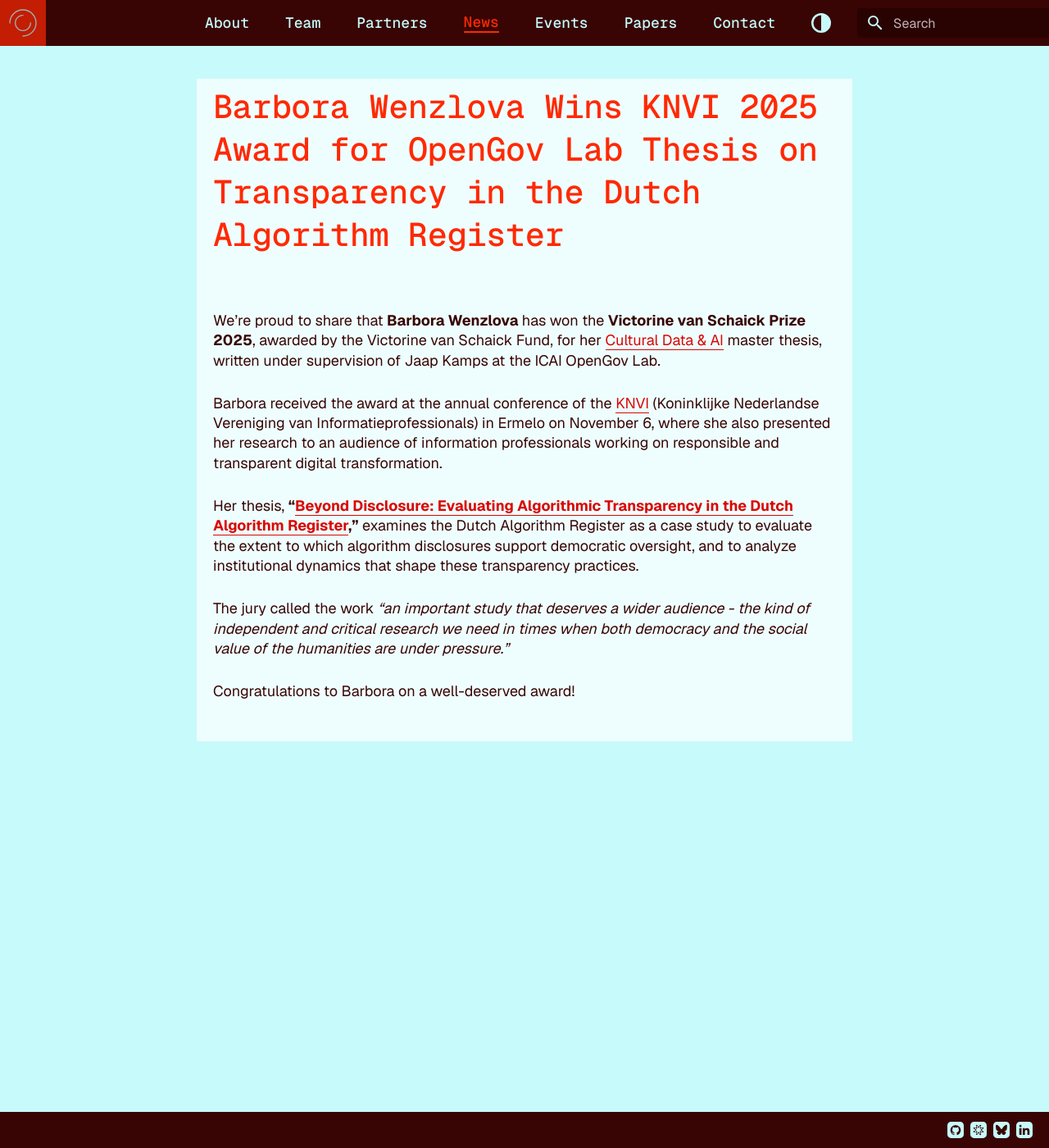
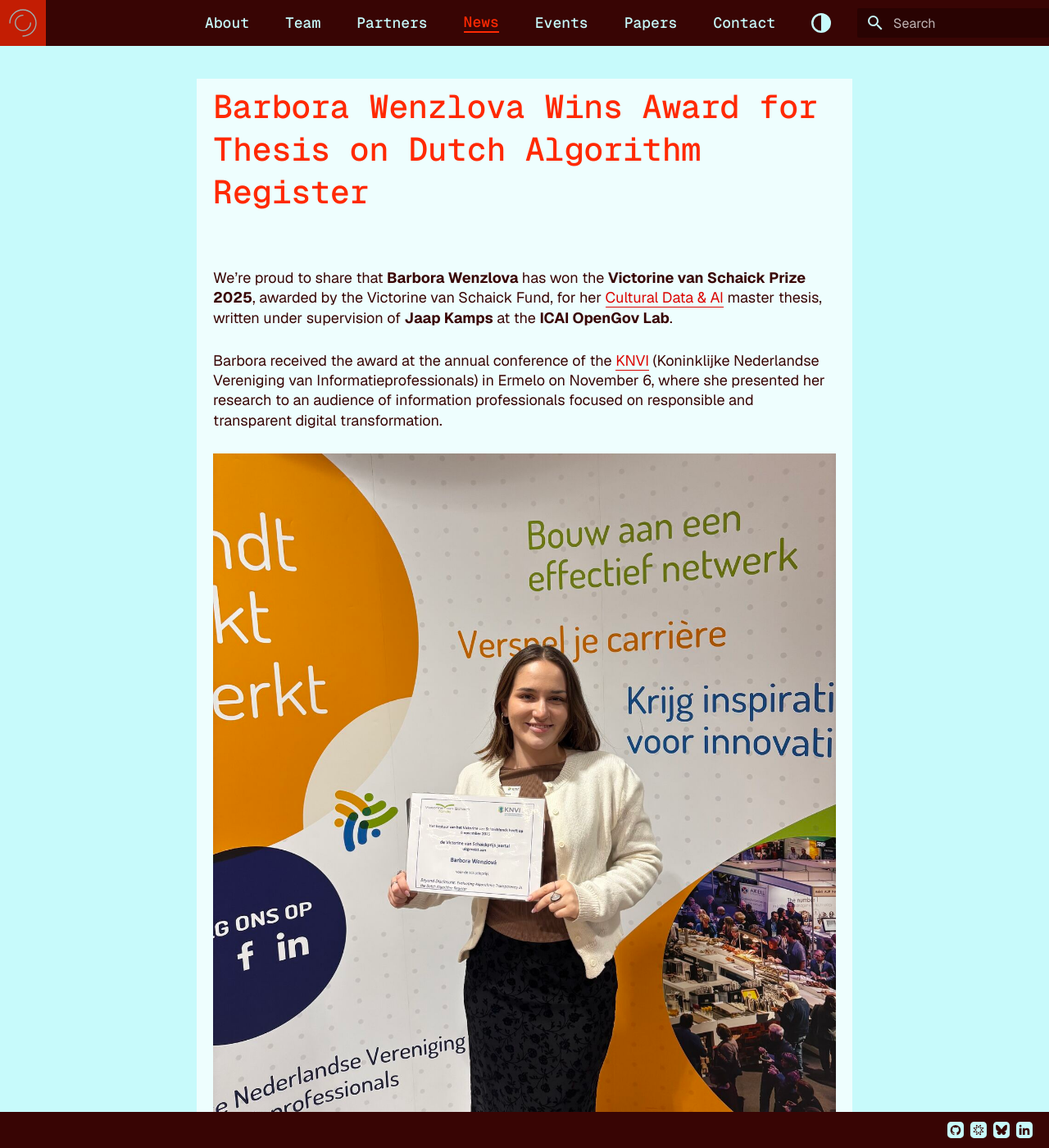
Before and after one commit to opengov-lab/opengov-lab.github.io, an MkDocs documentation site: the page built from docs/blog/posts/20251117-barbora-wins-knvi-award-opengov-thesis/barbora-knvi-2025-algorithm-register-transparency.md, in a window 1280 px wide and 1400 px high. Shown: the whole window at 82% size. Built offline with MkDocs 1.6.1 and Material for MkDocs 9.7.7, drawn with Linux system fonts in a browser that asks for light colours; some web fonts are replaced; some of the changed text lies outside the part shown.

Commit message:
shorter title + add photo

```diff
--- a/docs/blog/posts/20251117-barbora-wins-knvi-award-opengov-thesis/barbora-knvi-2025-algorithm-register-transparency.md
+++ b/docs/blog/posts/20251117-barbora-wins-knvi-award-opengov-thesis/barbora-knvi-2025-algorithm-register-transparency.md
@@ -5,22 +5,23 @@
   - awards
 authors:
   - dgraus
-title: Barbora Wenzlova Wins KNVI 2025 Award for Thesis on Transparency in the Dutch Algorithm Register
+title: Barbora Wenzlova Wins Award for Thesis on Dutch Algorithm Register
 description: Barbora Wenzlova wins the KNVI 2025 Award for her OpenGov Lab thesis on transparency in the Dutch Algorithm Register, written under the supervision of Jaap Kamps.
 image: barbora-knvi-2025.jpg
 ---
 
-# Barbora Wenzlova Wins KNVI 2025 Award for OpenGov Lab Thesis on Transparency in the Dutch Algorithm Register
+# Barbora Wenzlova Wins Award for Thesis on Dutch Algorithm Register
 
+We’re proud to share that **Barbora Wenzlova** has won the **Victorine van Schaick Prize 2025**, awarded by the Victorine van Schaick Fund, for her [Cultural Data & AI](https://www.uva.nl/shared-content/programmas/en/masters/cultural-data-ai/cultural-data-and-artificial-intelligence.html) master thesis, written under supervision of **Jaap Kamps** at the **ICAI OpenGov Lab**.
 
-We’re proud to share that **Barbora Wenzlova** has won the **Victorine van Schaick Prize 2025**, awarded by the Victorine van Schaick Fund, for her [Cultural Data & AI](https://www.uva.nl/shared-content/programmas/en/masters/cultural-data-ai/cultural-data-and-artificial-intelligence.html) master thesis, written under  supervision of Jaap Kamps at the ICAI OpenGov Lab.
+Barbora received the award at the annual conference of the [KNVI](https://www.knvi.nl/) (Koninklijke Nederlandse Vereniging van Informatieprofessionals) in Ermelo on November 6, where she presented her research to an audience of information professionals focused on responsible and transparent digital transformation.
 
-Barbora received the award at the annual conference of the [KNVI](https://www.knvi.nl/) (Koninklijke Nederlandse Vereniging van Informatieprofessionals) in Ermelo on November 6, where she also presented her research to an audience of information professionals working on responsible and transparent digital transformation.
+![Barbora receiving the KNVI 2025 Award](barbora-knvi-2025.jpg){ loading=lazy }
 
 <!-- more -->
 
-Her thesis, **“[Beyond Disclosure: Evaluating Algorithmic Transparency in the Dutch Algorithm Register](https://scripties.uba.uva.nl/search?id=c13578141),”** examines the Dutch Algorithm Register as a case study to evaluate the extent to which algorithm disclosures support democratic oversight, and to analyze institutional dynamics that shape these transparency practices.
+Her thesis, **“[Beyond Disclosure: Evaluating Algorithmic Transparency in the Dutch Algorithm Register](https://scripties.uba.uva.nl/search?id=c13578141),”** examines the Dutch Algorithm Register as a case study to evaluate whether algorithm disclosures support democratic oversight, and analyses the institutional dynamics shaping these transparency practices.
 
-The jury called the work *“an important study that deserves a wider audience - the kind of independent and critical research we need in times when both democracy and the social value of the humanities are under pressure.”*
+The jury described the work as *“an important study that deserves a wider audience – the kind of independent and critical research we need in times when both democracy and the social value of the humanities are under pressure.”*
 
 Congratulations to Barbora on a well-deserved award!
```
